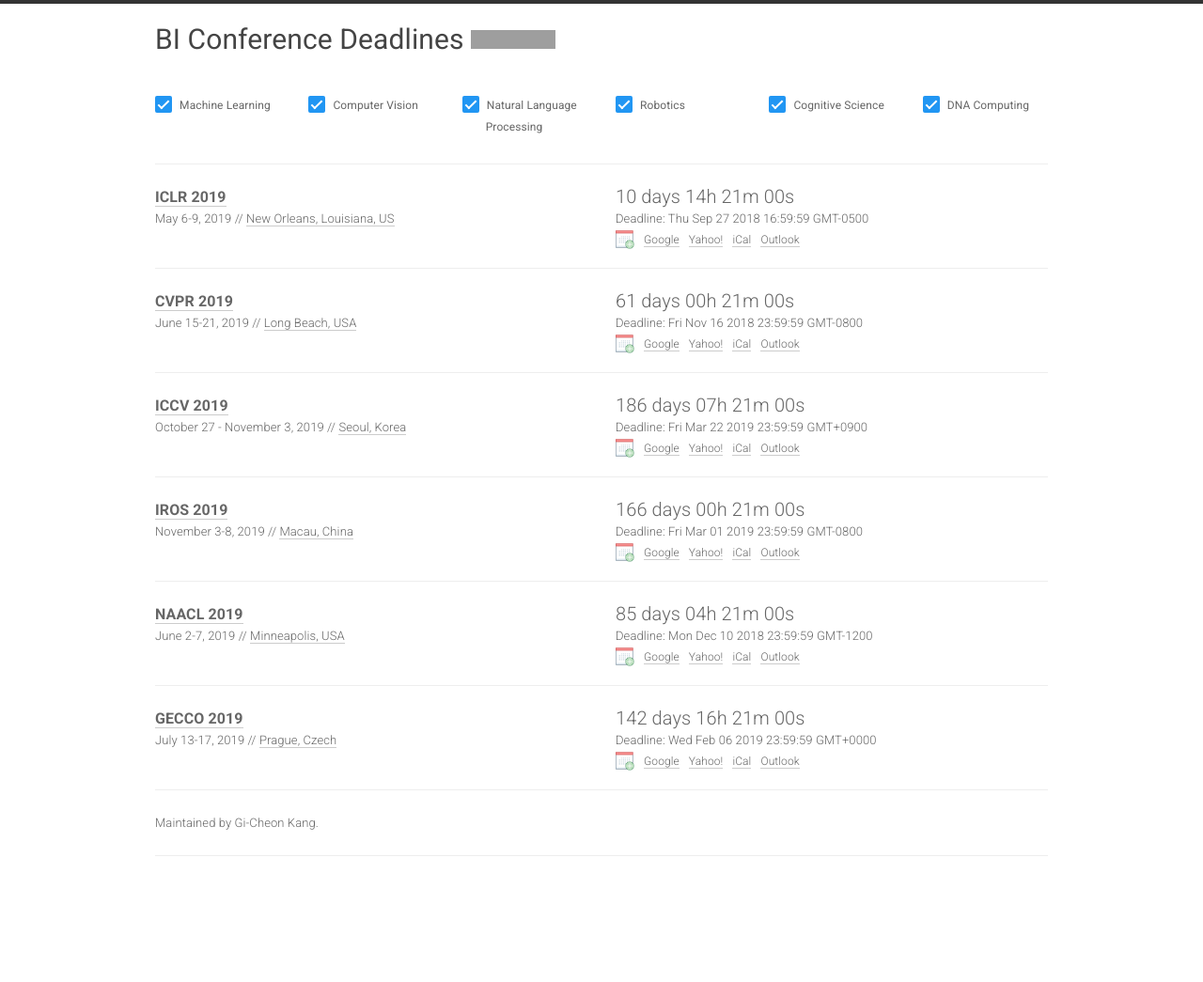
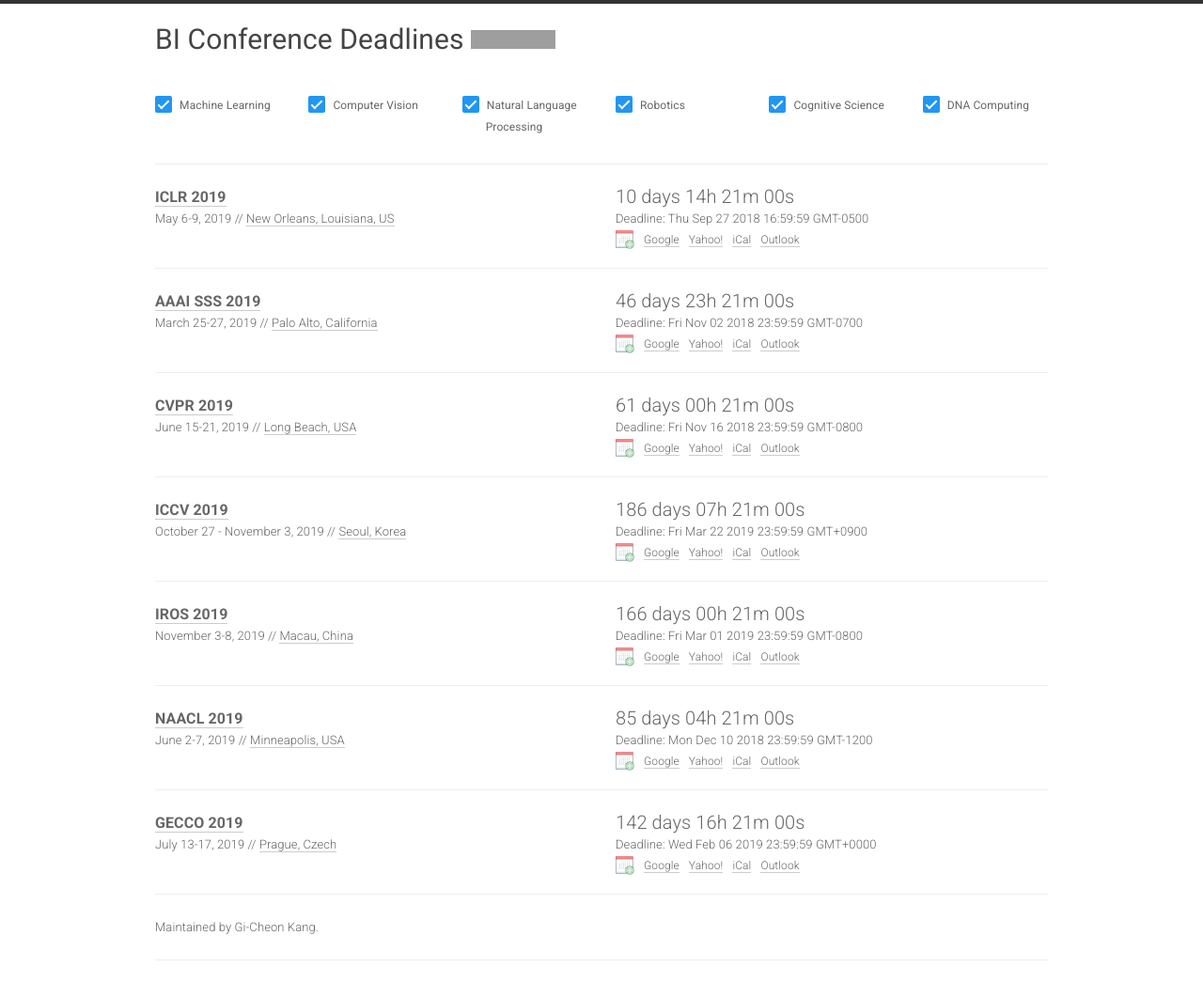
Before and after one commit to biconf/biconf.github.io, a Jekyll site: the page built from index.html, in a window 1280 px wide. Shown: the whole page at 94% size. Built offline with Jekyll 4.4.1, drawn with Linux system fonts in a browser that asks for light colours; nearby versions of some CDN libraries; before the commit the page ends 934 px from its top, so only the background shows below that; grey boxes are pictures that could not be loaded.

Commit message:
Update conferences.yml

```diff
--- a/_data/conferences.yml
+++ b/_data/conferences.yml
@@ -50,6 +50,16 @@
 #  date: TBA
 #  place: TBA
 #  sub: ML
+
+- name: AAAI SSS
+  year: 2019
+  id: aaai-sss19
+  link: https://aaai.org/Symposia/Spring/sss19.php
+  deadline: "2018-11-02 23:59:59"
+  timezone: America/Los_Angeles
+  date: March 25-27, 2019
+  place: Palo Alto, California
+  sub: ML
 
 #- name: ICMI
 #  year: 2019
```
